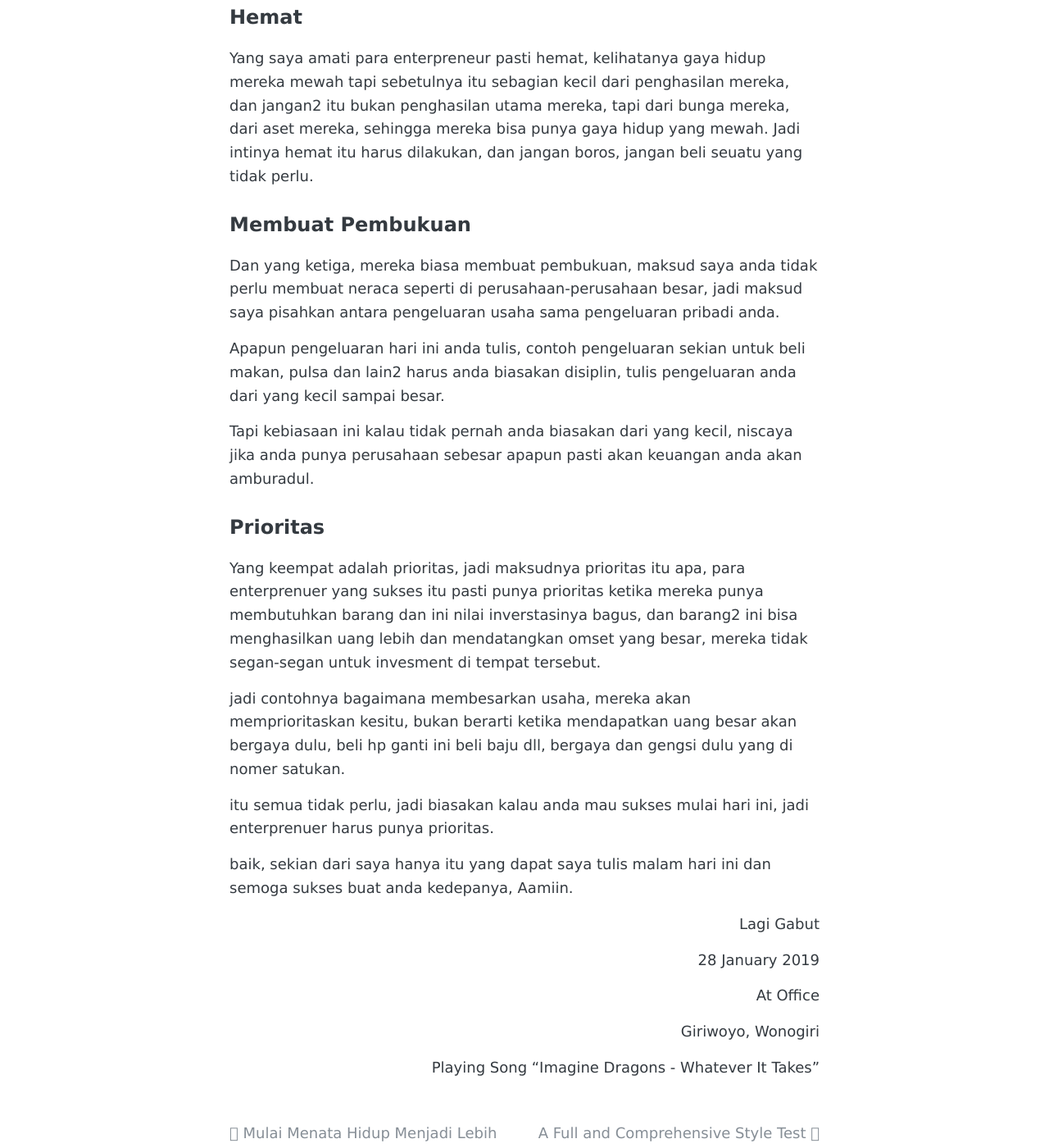
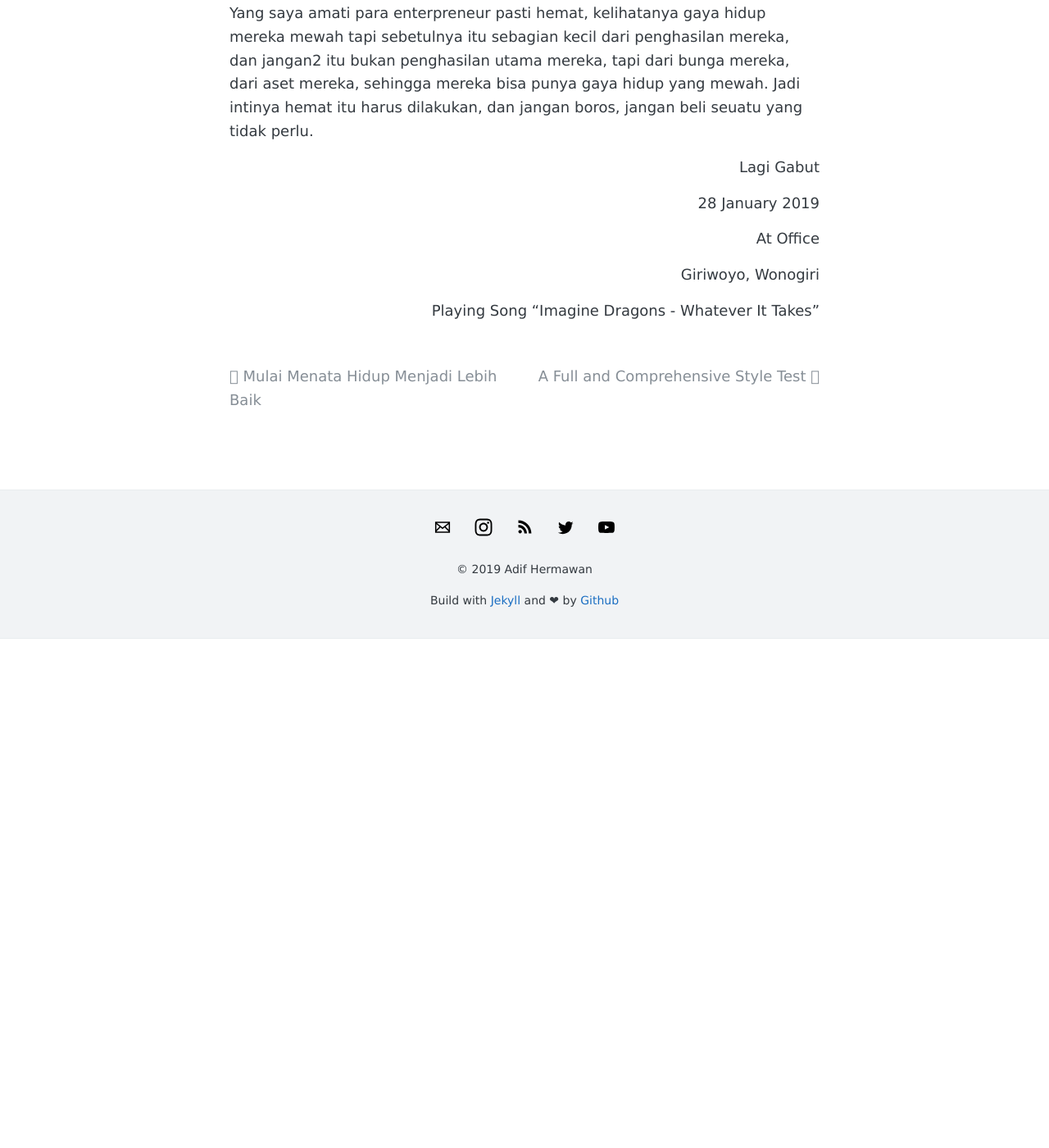
Before and after one commit to adif48/Blog, a Jekyll site: the page built from _posts/2019-01-28-cara-menstabilkan-keuangan-anda.md, in a window 1280 px wide and 1400 px high, scrolled down 1007 px. Shown: the whole window at 82% size. Built offline with Jekyll 4.4.1, drawn with Linux system fonts in a browser that asks for light colours; comment, search, counter and statistics services are not loaded; after the commit the page ends 1786 px from its top, so only the background shows below that; some of the changed text lies outside the part shown.

Commit message:
Update 2019-01-28-cara-menstabilkan-keuangan-anda.md

```diff
--- a/_posts/2019-01-28-cara-menstabilkan-keuangan-anda.md
+++ b/_posts/2019-01-28-cara-menstabilkan-keuangan-anda.md
@@ -4,14 +4,11 @@ title: "4 Hal Yang Dapat Menstabilkan Kondisi Keuangan Anda"
 tags: [FinancialLife]
 comments: true
 ---
-
 4 Cara Menstabilkan Kondisi Keuangan Kamu
-
----
 ![](https://raw.githubusercontent.com/adif48/blog/gh-pages/images/enterprenuer-life.png)
 
 Dalam beberapa hari terakhir saya amati beberapa para enterpreneur dalam mengatasi keuangan mereka
-dalam disimplin mengelola keuangan mereka seperti dibawah ini
+dalam disimplin mengelola keuangan mereka seperti dibawah ini.
 
 ## Pay Me First
 
@@ -25,30 +22,6 @@ dari penghasilan mereka, dan jangan2 itu bukan penghasilan utama mereka, tapi da
 mereka bisa punya gaya hidup yang mewah.
 Jadi intinya hemat itu harus dilakukan, dan jangan boros, jangan beli seuatu yang tidak perlu.
 
-## Membuat Pembukuan
-
-Dan yang ketiga, mereka biasa membuat pembukuan, maksud saya anda tidak perlu membuat neraca seperti
-di perusahaan-perusahaan besar, jadi maksud saya pisahkan antara pengeluaran usaha sama pengeluaran pribadi anda.
-
-Apapun pengeluaran hari ini anda tulis, contoh pengeluaran sekian untuk beli makan, pulsa dan lain2 harus anda
-biasakan disiplin, tulis pengeluaran anda dari yang kecil sampai besar.
-
-Tapi kebiasaan ini kalau tidak pernah anda biasakan dari yang kecil, niscaya jika anda punya perusahaan sebesar apapun
-pasti akan keuangan anda akan amburadul.
-
-## Prioritas
-
-Yang keempat adalah prioritas, jadi maksudnya prioritas itu apa, para enterprenuer yang sukses itu pasti punya prioritas
-ketika mereka punya membutuhkan barang dan ini nilai inverstasinya bagus, dan barang2 ini bisa menghasilkan uang lebih
-dan mendatangkan omset yang besar, mereka tidak segan-segan untuk invesment di tempat tersebut.
-
-jadi contohnya bagaimana membesarkan usaha, mereka akan memprioritaskan kesitu, bukan berarti ketika mendapatkan uang besar
-akan bergaya dulu, beli hp ganti ini beli baju dll, bergaya dan gengsi dulu yang di nomer satukan.
-
-itu semua tidak perlu, jadi biasakan kalau anda mau sukses mulai hari ini, jadi enterprenuer harus punya prioritas.
-
-baik, sekian dari saya hanya itu yang dapat saya tulis malam hari ini dan semoga sukses buat anda kedepanya, Aamiin.
-
 
 Lagi Gabut
 {: .right}
```
